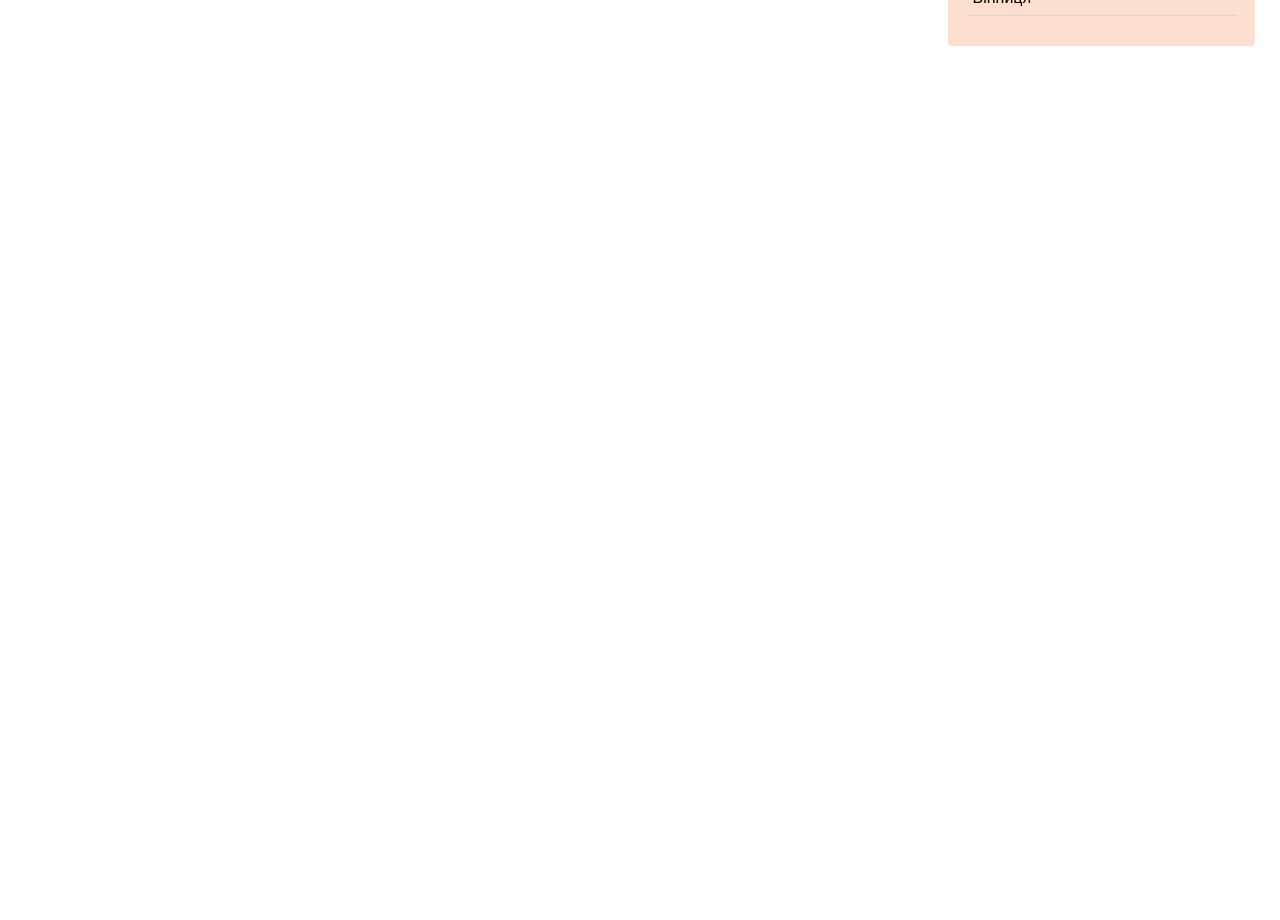
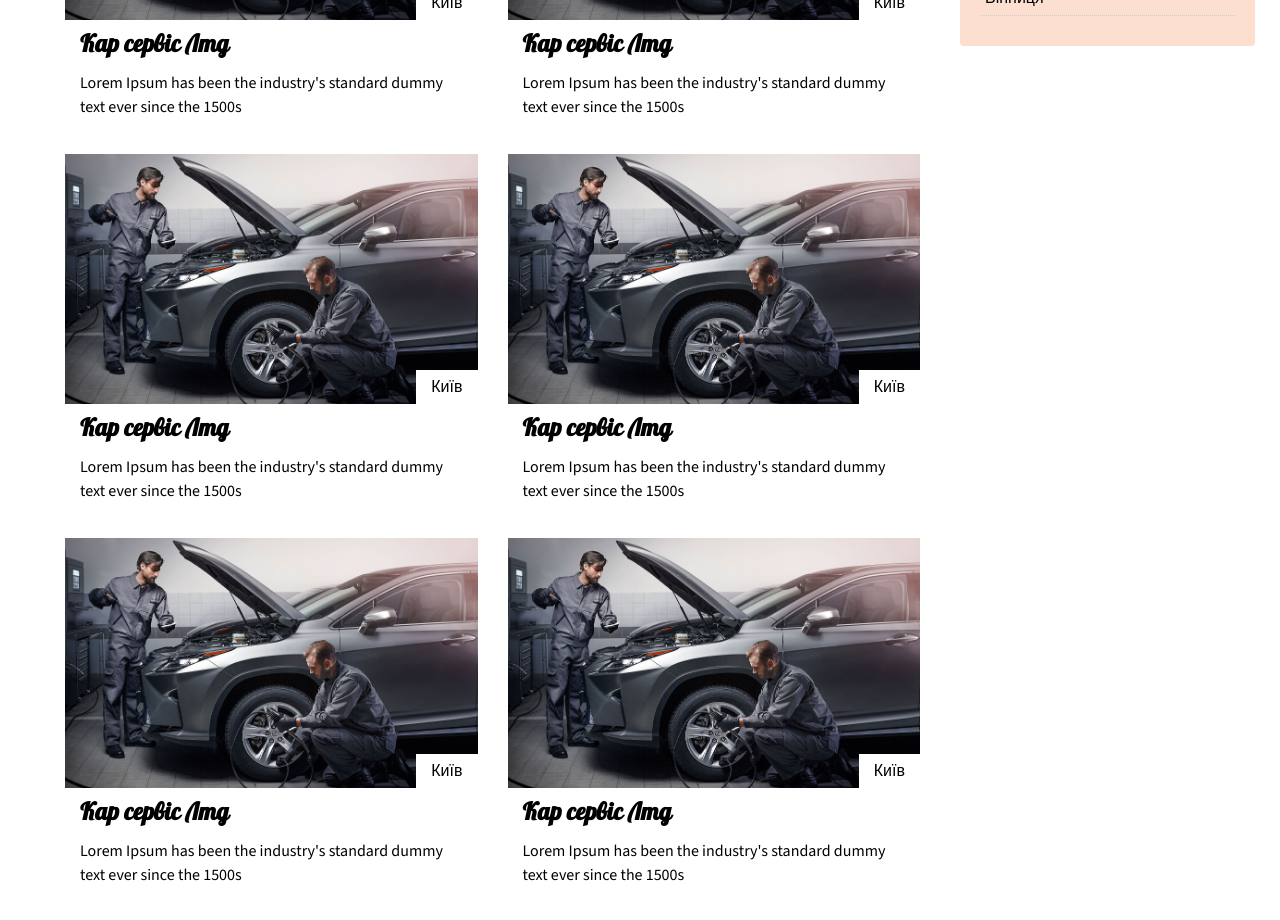
Before and after one commit to Andry85/sto, a React (Create React App) app in the folder client/: page / in a window 1280 px wide. Shown: the part 880-1800 px from the top of the page. Before the commit the page ends 951 px from the top, so only its background shows below. Built offline with nearby package versions, Linux system fonts and the light colour scheme.

Commit message:
added post

```diff
--- a/client/src/components/Topbar/Topbar.module.scss
+++ b/client/src/components/Topbar/Topbar.module.scss
@@ -5,6 +5,7 @@
     top: 0;
     display: flex;
     align-items: center;
+    z-index: 10;
 
     &__colLeft {
         min-width: 0;
--- a/client/src/pages/Home/Home.module.scss
+++ b/client/src/pages/Home/Home.module.scss
@@ -3,5 +3,6 @@
         display: flex;
         flex-wrap: wrap;
         padding: 25px;
+        align-items: flex-start;
     }
 }
--- /dev/null
+++ b/client/src/post/Post.js
@@ -0,0 +1,33 @@
+import PropTypes from 'prop-types';
+import styles from  './Post.module.scss';
+import pic from './img/post.jpg';
+
+
+
+const propTypes = {};
+
+const defaultProps = {};
+
+/**
+ *
+ */
+const Post = () => {
+    return (
+        <div className={styles.post}>
+            <div className={styles.post__inner}>
+                <img className={styles.post__pic} src={pic} />
+                <div className={styles.post__cat}>
+                    <span>Київ</span>
+                </div>
+            </div>
+            <h2 className={styles.post__title}>Кар сервіс Лтд</h2>
+            <div className={styles.post__info}>Lorem Ipsum has been the industry's standard dummy text ever since the 1500s</div>
+        </div>
+    );
+}
+
+Post.propTypes = propTypes;
+Post.defaultProps = defaultProps;
+// #endregion
+
+export default Post;
--- /dev/null
+++ b/client/src/post/Post.module.scss
@@ -0,0 +1,31 @@
+.post {
+    padding: 15px;
+    flex-basis: 50%;
+
+    &__inner {
+        position: relative;
+    }
+
+    &__cat {
+        position: absolute;
+        background: #fff;
+        right: 0;
+        bottom: 0;
+        padding: 5px 15px;
+    }
+
+    &__title {
+        padding: 5px 15px;
+        font-family: "Lobster", cursive;
+    }
+
+    &__info {
+        padding: 5px 15px;
+    }
+
+    &__pic {
+        width: 100%;
+        height: 250px;
+        object-fit: cover;
+    }
+}
--- a/client/src/posts/Posts.js
+++ b/client/src/posts/Posts.js
@@ -1,5 +1,7 @@
 import PropTypes from 'prop-types';
+import Post from '../post/Post';
 import styles from  './Posts.module.scss';
+
 
 
 
@@ -13,7 +15,12 @@ const defaultProps = {};
 const Posts = () => {
     return (
         <div className={styles.posts}>
-           posts
+           <Post/>
+           <Post/>
+           <Post/>
+           <Post/>
+           <Post/>
+           <Post/>
         </div>
     );
 }
--- a/client/src/posts/Posts.module.scss
+++ b/client/src/posts/Posts.module.scss
@@ -1,3 +1,6 @@
 .posts {
     flex: 9 1 0;
+    padding: 0 25px 25px 25px;
+    display: flex;
+    flex-wrap: wrap;
 }
```
Also changed, not shown: client/src/post/img/post.jpg (added).
